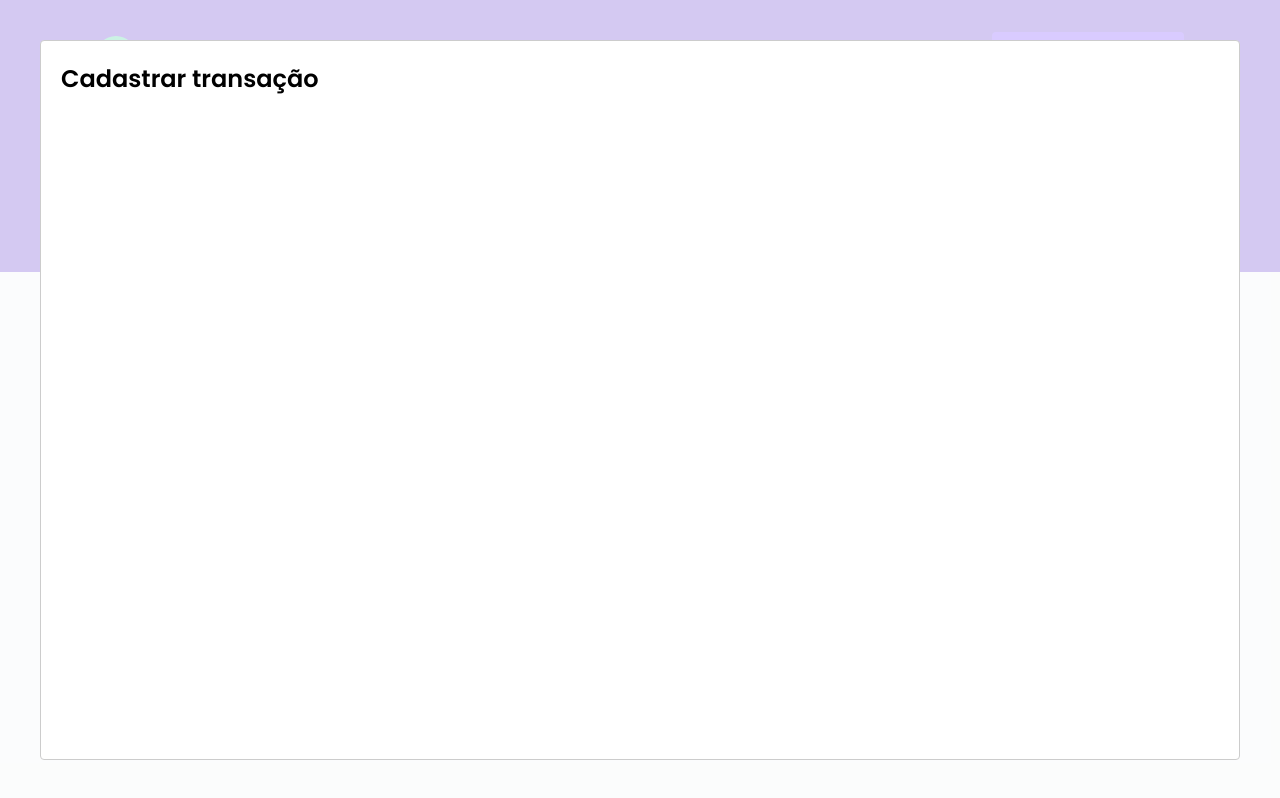
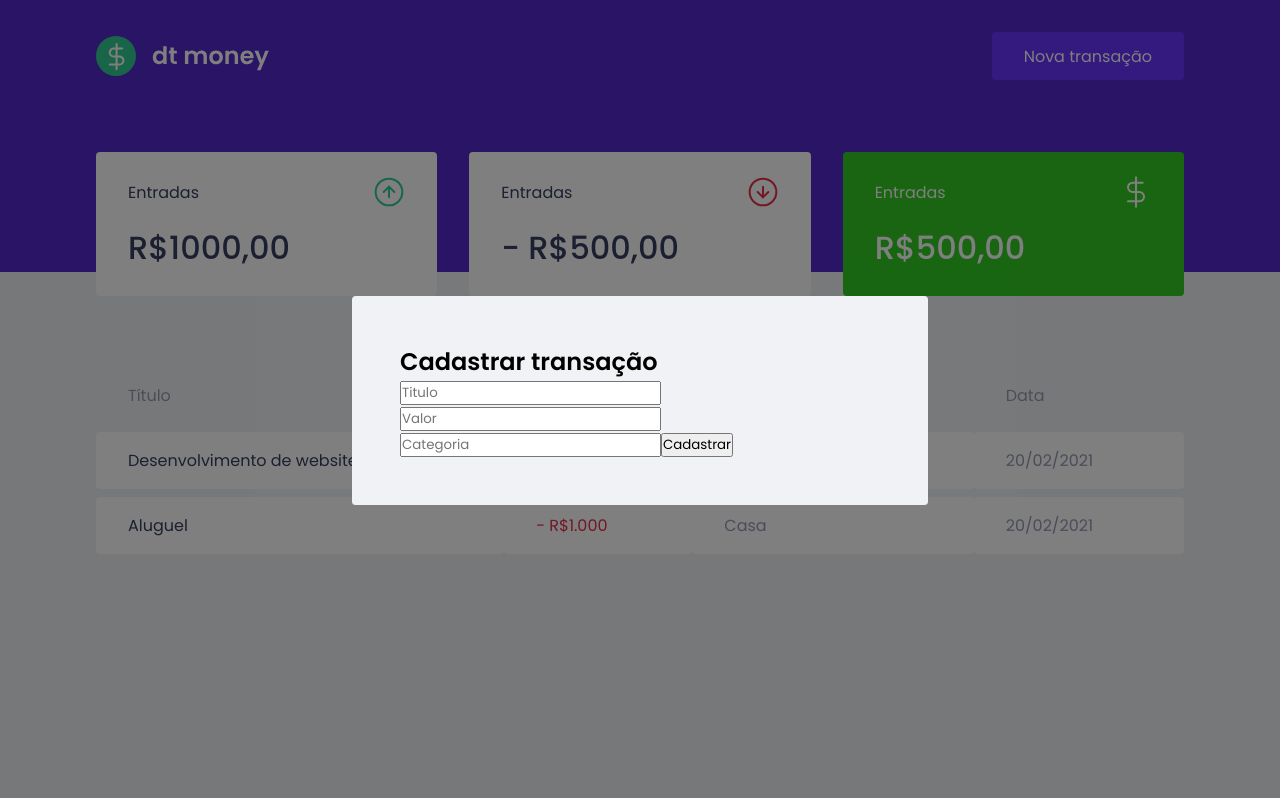
Before and after one commit to joaohitallo/ignite-React-02-DTMoney, a React (Create React App) app: page / in a window 1280 px wide. Both pictures are taken after a click on the button "Nova transação". Built offline with nearby package versions, Linux system fonts and the light colour scheme; no server answers; what miragejs would draw is missing.

Commit message:
Estrututando formulario

```diff
--- a/src/App.tsx
+++ b/src/App.tsx
@@ -3,6 +3,7 @@
 
 import { Dashboard } from "./components/Dashboard";
 import { Header } from "./components/Header";
+import { NewTransactionModal } from "./components/NewTransactionModal";
 import { GlobalStyle } from "./styles/global";
 
 Modal.setAppElement('#root');
@@ -20,18 +21,19 @@
   }
   return (
     <>
-      <Header  onOpenNewTransactionModal={handleOpenNewTransactionModal}/>
+      <Header
+        onOpenNewTransactionModal={handleOpenNewTransactionModal}
+      />
 
       <Dashboard />
 
-      <Modal
+      <NewTransactionModal
         isOpen={isNewTransactionModalOpen}
         onRequestClose={handleCloseNewTransactionModal}
-      >
-        <h2>Cadastrar transação</h2>
-      </Modal>
+      />
 
       <GlobalStyle />
+
     </>
   );
 }
--- /dev/null
+++ b/src/components/NewTransactionModal/index.tsx
@@ -0,0 +1,43 @@
+import Modal from 'react-modal';
+import { Container } from './styles';
+
+interface NewTransactionModalProps {
+  isOpen: boolean;
+  onRequestClose: () => void;
+}
+
+export function NewTransactionModal({isOpen, onRequestClose}:NewTransactionModalProps) {
+  return (
+    <Modal
+      isOpen={isOpen}
+      onRequestClose={onRequestClose}
+      overlayClassName="react-modal-overlay"
+      className="react-modal-content"
+    >
+    <Container>
+      <h2>Cadastrar transação</h2>
+
+      <input
+        placeholder="Titulo"
+      />
+
+      <input
+        type="number"
+        placeholder="Valor"
+      />
+
+      <input
+        placeholder="Categoria"
+      />
+
+      <button type="submit">
+        Cadastrar
+      </button>
+    </Container>
+
+
+
+    </Modal>
+
+  );
+}
--- /dev/null
+++ b/src/components/NewTransactionModal/styles.ts
@@ -0,0 +1,5 @@
+import styled from 'styled-components';
+
+export const Container = styled.form`
+
+`;
--- a/src/styles/global.ts
+++ b/src/styles/global.ts
@@ -54,4 +54,29 @@
         opacity: 0.6;
         cursor: not-allowed;
     }
+
+    .react-modal-overlay {
+        background: rgba(0,0,0,0.5);
+
+        position: fixed;
+        top: 0;
+        bottom: 0;
+        left: 0;
+        right: 0;
+
+        display: flex;
+        align-items: center;
+        justify-content: center;
+
+    }
+    .react-modal-content {
+        width: 100%;
+        max-width: 576px;
+        background: var(--background);
+        padding: 3rem;
+        position: relative;
+        border-radius: 0.24rem;
+
+
+    }
 `
```
